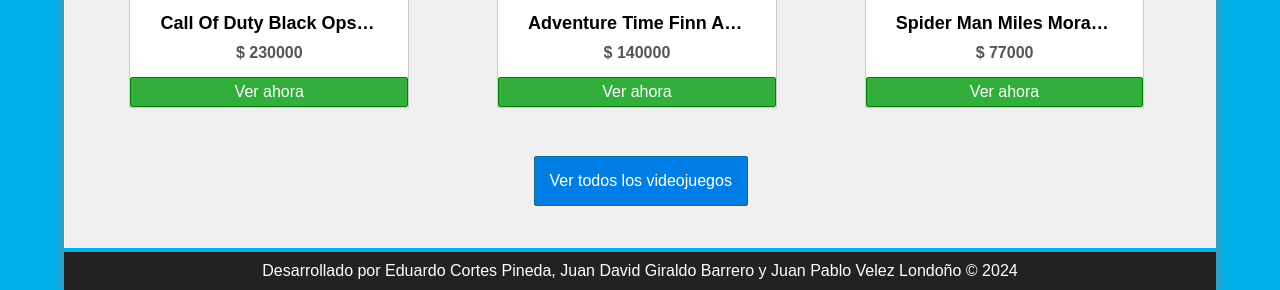
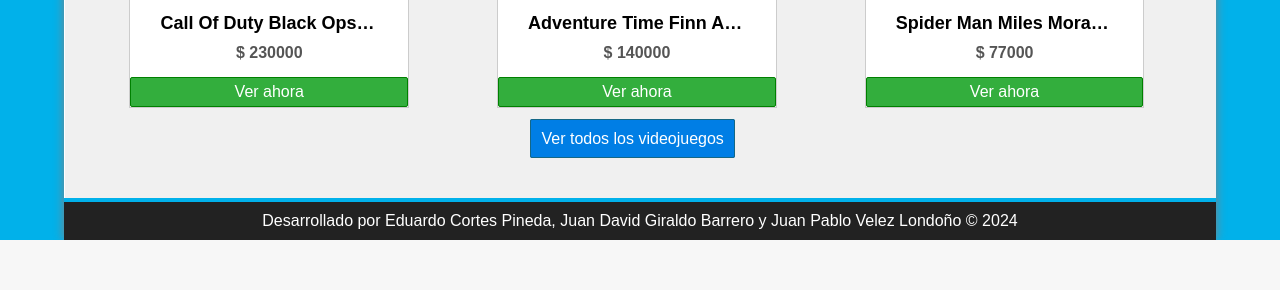
Before and after one commit to eduardd002/Mercado-Juegos, a PHP site: page /Mercado-Juegos/ in a window 1280 px wide. Shown: the part 830-1120 px from the top of the page. After the commit the page ends 1070 px from the top, so only its background shows below. Run offline with PHP 8.4, Linux system fonts and the light colour scheme; data that the repository does not hold is empty.

Commit message:
Se agregaron perfiles de los 3 integrantes del proyecto y 7 videojuegos y se corrigieron errores en interfaces graficas de catalogo y videojuegos encontrados.

```diff
--- a/Recursos/CSS/Hoja.css
+++ b/Recursos/CSS/Hoja.css
@@ -115,6 +115,15 @@ Estilo del titulo principal de la tienda
     text-shadow: 0px 2px 1px #222222;
     /*Transicion*/
     transition: all 300ms;
+}
+
+/*
+Estilo del catalogo
+*/
+
+#catalogo{
+    /*Margen inferior*/
+    margin-bottom: 530px
 }
 
 /*
@@ -706,16 +715,23 @@ Estilos del boton ver detalle
 }
 
 /*
-Estilos del boton ver todos los videojuegos
+Estilos del boton para ver todos los videojuegos
+*/
+
+#verTodos{
+    /*Margen inferior*/
+    margin-bottom: 30px;
+}
+
+/*
+Estilos del enlace del boton para ver todos los videojuegos
 */
 
 #verTodos a{
-    /*Dar comportamiento de bloque*/
-    display: block;
     /*Borde redondo*/
     border-radius: 2px;
     /*Margen interior*/
-    padding: 15px;
+    padding: 10px;
     /*Color de letra*/
     color: white;
     /*Color de fondo*/
@@ -724,16 +740,10 @@ Estilos del boton ver todos los videojuegos
     border: 1px solid #156785;
     /*Cambiar apariencia del cursor*/
     cursor: pointer;
-    /*Anchor*/
-    width: 182.4px;
-    /*Margen centrado*/
-    margin: 0px auto;
-    /*Margen superior*/
-    margin-top: 640px;
     /*Sin decoracion de texto*/
     text-decoration: none;
-    /*Margen inferior*/
-    margin-bottom: 22px;
+    /*Margen izquierdo*/
+    margin-left: 445px;
 }
 
 /*
```
Also changed, not shown: Vistas/Videojuego/Buscar.html (+4 -4 lines), Recursos/ImagenesUsuarios/Restaurante-Abrasador-Almagro-Salon-1-scaled.jpg (deleted), Recursos/ImagenesUsuarios/profe.png (deleted), Recursos/ImagenesVideojuegos/aot.jpg (added), Recursos/ImagenesVideojuegos/bt2042.jpg (added), Recursos/ImagenesVideojuegos/codcw.jpg (added), Recursos/ImagenesVideojuegos/dbh.jpg (added), Recursos/ImagenesVideojuegos/nba2k.jpg (added).
